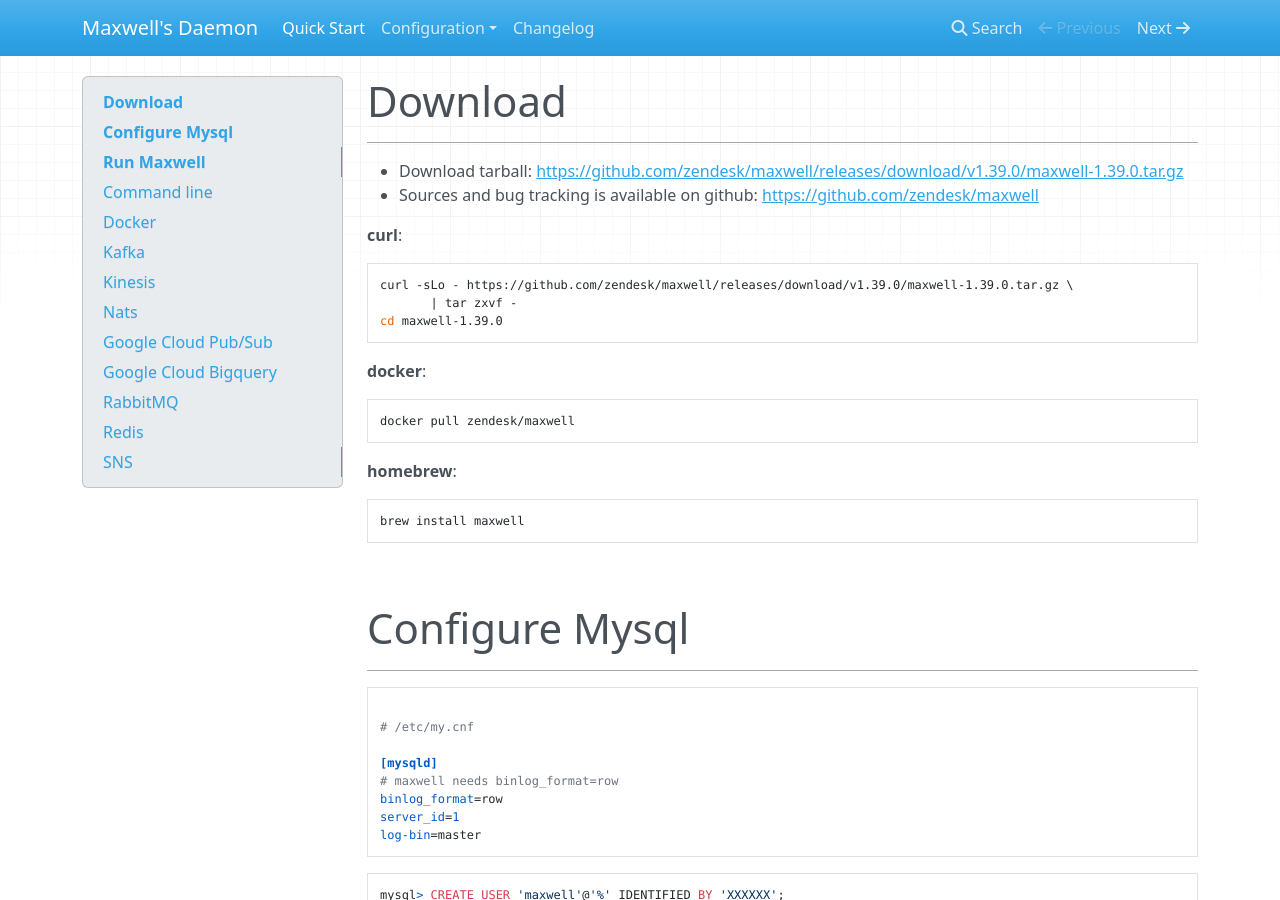
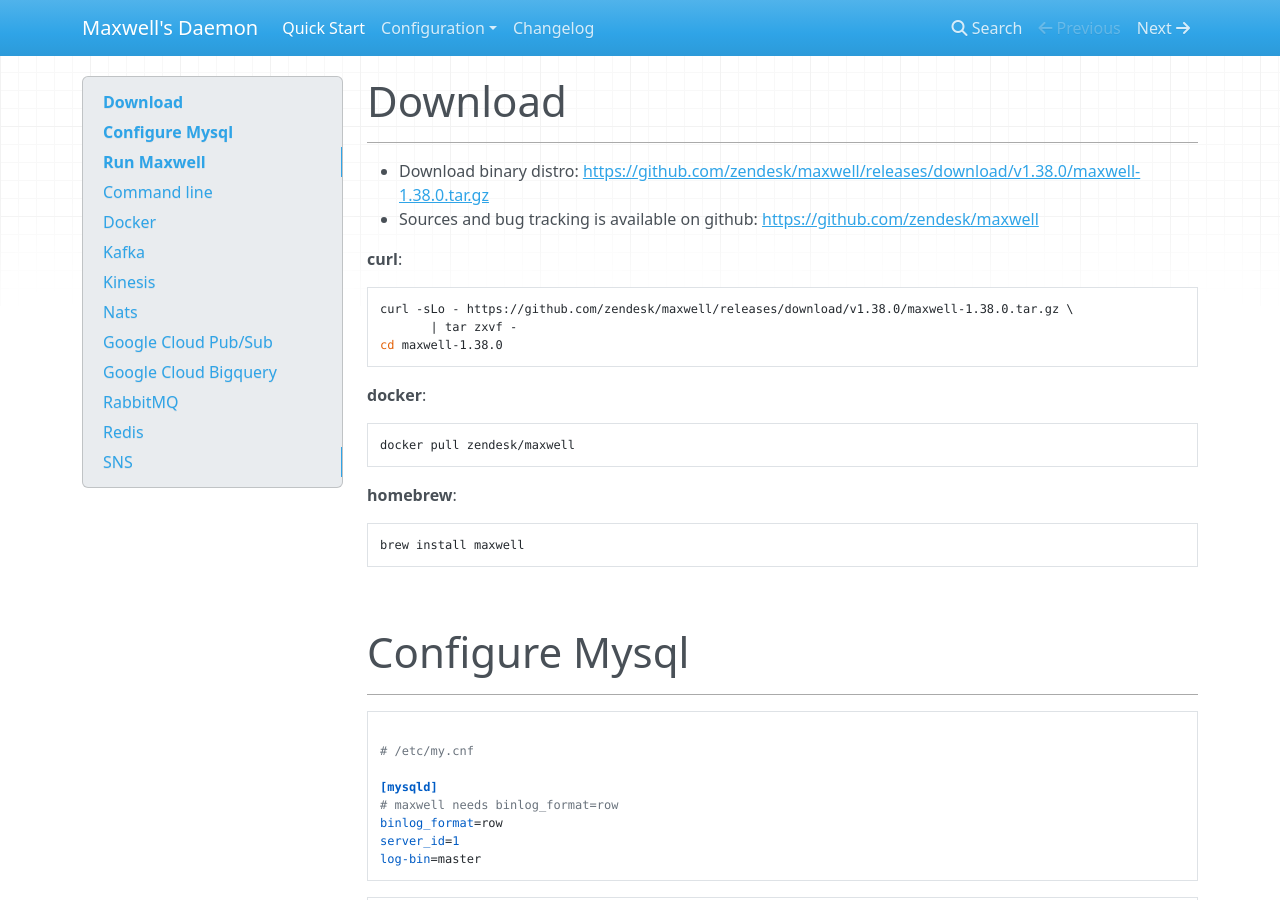
Before and after one commit to zendesk/maxwell, an MkDocs documentation site: the page built from docs/docs/quickstart.md, in a window 1280 px wide and 900 px high. Built offline with MkDocs 1.6.1, drawn with Linux system fonts in a browser that asks for light colours; nearby versions of some CDN libraries.

Commit message:
Revert "v1.39.0, "Hello from Marrakech""
This reverts commit 67ba913dcdaad916a9e965f66b6f2591ec2875ba.

````diff
--- a/docs/docs/quickstart.md
+++ b/docs/docs/quickstart.md
@@ -1,13 +1,13 @@
 # Download
 ***
-- Download tarball: [https://github.com/zendesk/maxwell/releases/download/v1.39.0/maxwell-1.39.0.tar.gz](https://github.com/zendesk/maxwell/releases/download/v1.39.0/maxwell-1.39.0.tar.gz)
+- Download binary distro: [https://github.com/zendesk/maxwell/releases/download/v1.38.0/maxwell-1.38.0.tar.gz](https://github.com/zendesk/maxwell/releases/download/v1.38.0/maxwell-1.38.0.tar.gz)
 - Sources and bug tracking is available on github: [https://github.com/zendesk/maxwell](https://github.com/zendesk/maxwell)
 
 **curl**:
 ```
-curl -sLo - https://github.com/zendesk/maxwell/releases/download/v1.39.0/maxwell-1.39.0.tar.gz \
+curl -sLo - https://github.com/zendesk/maxwell/releases/download/v1.38.0/maxwell-1.38.0.tar.gz \
        | tar zxvf -
-cd maxwell-1.39.0
+cd maxwell-1.38.0
 ```
 
 **docker**:
--- a/pom.xml
+++ b/pom.xml
@@ -4,7 +4,7 @@
 
   <groupId>com.zendesk</groupId>
   <artifactId>maxwell</artifactId>
-  <version>1.39.0</version>
+  <version>1.38.0</version>
   <packaging>jar</packaging>
 
   <name>maxwell</name>
````
Also changed, not shown: README.md, 1 other file.
